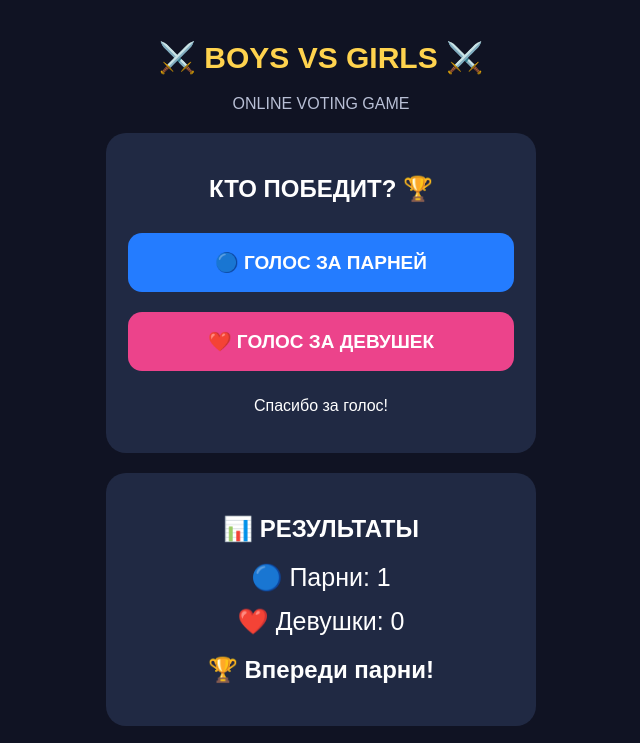
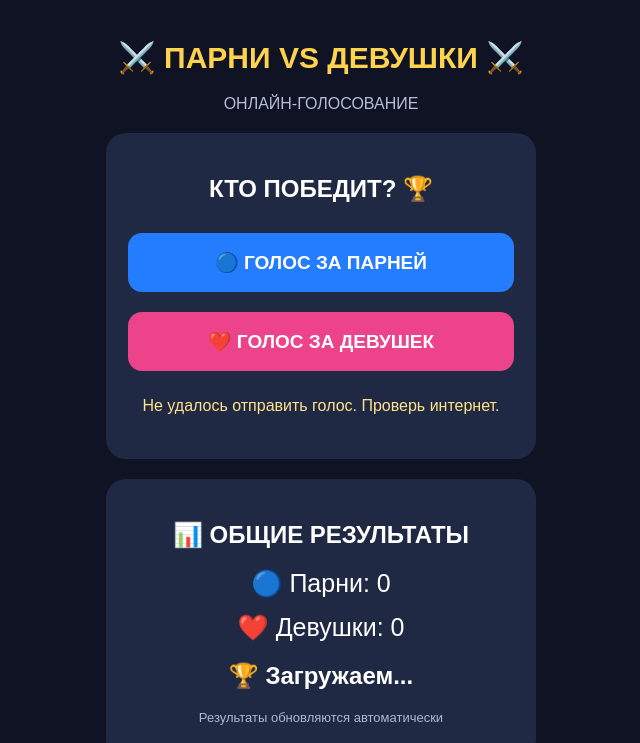
Before and after one commit to muqimovodil06-design/boys-vs-girls, a plain HTML site: page index.html in a window 1280 px wide. Both pictures are taken after a click on the button "🔵 ГОЛОС ЗА ПАРНЕЙ". Shown: the top 743 px of the page, without its empty margins (319-959 px from the left). Drawn offline with Linux system fonts and the light colour scheme; no server answers.

Commit message:
Translate HTML content to Russian

```diff
--- a/index.html
+++ b/index.html
@@ -1,80 +1,163 @@
+
 <!DOCTYPE html>
 <html lang="ru">
 <head>
 <meta charset="UTF-8">
 <meta name="viewport" content="width=device-width, initial-scale=1">
-<title>Boys vs Girls — ODIL ADMIN</title>
+<meta name="theme-color" content="#101323">
+<title>Парни vs Девушки — ODIL ADMIN</title>
 <style>
 *{box-sizing:border-box}
-body{
- margin:0;padding:20px;
- background:#101323;color:white;
- font-family:Arial,sans-serif;text-align:center
-}
+body{margin:0;padding:20px;background:#101323;color:white;font-family:Arial,sans-serif;text-align:center}
 h1{font-size:30px;color:#ffd34e}
 .subtitle{color:#b8bfd5}
-.card{
- background:#202943;border-radius:20px;
- padding:22px;margin:20px auto;max-width:430px
-}
-button{
- width:100%;padding:18px;margin:10px 0;
- border:0;border-radius:14px;
- font-size:19px;font-weight:bold;color:white;
- cursor:pointer
-}
+.card{background:#202943;border-radius:20px;padding:22px;margin:20px auto;max-width:430px}
+button{width:100%;padding:18px;margin:10px 0;border:0;border-radius:14px;font-size:19px;font-weight:bold;color:white;cursor:pointer}
+button:disabled{opacity:.55;cursor:not-allowed}
 .boys{background:#247cff}
 .girls{background:#ec438b}
-.admin{background:#535c75}
 .result{font-size:25px;margin:15px}
 .small{font-size:13px;color:#aeb8d0}
+#message{min-height:24px;color:#ffe28a}
 </style>
 </head>
 <body>
-<h1>⚔️ BOYS VS GIRLS ⚔️</h1>
-<p class="subtitle">ONLINE VOTING GAME</p>
+<h1>⚔️ ПАРНИ VS ДЕВУШКИ ⚔️</h1>
+<p class="subtitle">ОНЛАЙН-ГОЛОСОВАНИЕ</p>
+
 <div class="card">
 <h2>КТО ПОБЕДИТ? 🏆</h2>
- <button class="boys" onclick="vote('boys')">
- 🔵 ГОЛОС ЗА ПАРНЕЙ
- </button>
- <button class="girls" onclick="vote('girls')">
- ❤️ ГОЛОС ЗА ДЕВУШЕК
- </button>
- <p id="message">Выбери свою команду!</p>
+<button id="boysBtn" class="boys" onclick="vote('boys')">🔵 ГОЛОС ЗА ПАРНЕЙ</button>
+<button id="girlsBtn" class="girls" onclick="vote('girls')">❤️ ГОЛОС ЗА ДЕВУШЕК</button>
+<p id="message">Загружаем голосование...</p>
 </div>
+
 <div class="card">
- <h2>📊 РЕЗУЛЬТАТЫ</h2>
+<h2>📊 ОБЩИЕ РЕЗУЛЬТАТЫ</h2>
 <div class="result">🔵 Парни: <span id="b">0</span></div>
 <div class="result">❤️ Девушки: <span id="g">0</span></div>
- <h2 id="winner">🏆 Начинаем!</h2>
+<h2 id="winner">🏆 Загружаем...</h2>
+<p class="small">Результаты обновляются автоматически</p>
 </div>
-<div class="card">
- <h2>👑 ODIL ADMIN</h2>
- <p class="small">Панель администратора будет подключена отдельно.</p>
-</div>
+
 <p class="small">© ODIL ADMIN 2026</p>
+
 <script>
-let boys=0,girls=0;
-function vote(team){
- if(localStorage.getItem('voted')){
-  document.getElementById('message').textContent=
+const SUPABASE_URL = 'https://civihiqlrltacmzbutwv.supabase.co';
+const SUPABASE_KEY = 'sb_publishable_q1MG16YPOxWmf0_jCGn55w_JMECsTHD';
+
+const headers = {
+  apikey: SUPABASE_KEY,
+  Authorization: 'Bearer ' + SUPABASE_KEY,
+  'Content-Type': 'application/json'
+};
+
+function getDeviceId(){
+  let id = localStorage.getItem('odil_vote_device');
+  if(!id){
+    id = crypto.randomUUID();
+    localStorage.setItem('odil_vote_device', id);
+  }
+  return id;
+}
+
+function setVoted(){
+  document.getElementById('boysBtn').disabled = true;
+  document.getElementById('girlsBtn').disabled = true;
+}
+
+async function loadCounts(){
+  try{
+    const response = await fetch(
+      SUPABASE_URL + '/rest/v1/rpc/get_vote_counts',
+      {method:'POST',headers,body:'{}',cache:'no-store'}
+    );
+
+    if(!response.ok) throw new Error('Ошибка загрузки');
+
+    const rows = await response.json();
+    let boys = 0;
+    let girls = 0;
+
+    rows.forEach(row => {
+      if(row.choice === 'boys') boys = Number(row.count);
+      if(row.choice === 'girls') girls = Number(row.count);
+    });
+
+    document.getElementById('b').textContent = boys;
+    document.getElementById('g').textContent = girls;
+
+    document.getElementById('winner').textContent =
+      boys === girls ? '🤝 Пока ничья!' :
+      boys > girls ? '🏆 Впереди парни!' :
+      '🏆 Впереди девушки!';
+
+  }catch(error){
+    document.getElementById('message').textContent =
+      'Не удалось загрузить результаты. Проверь интернет.';
+  }
+}
+
+async function vote(team){
+  if(localStorage.getItem('odil_voted') === 'yes'){
+    document.getElementById('message').textContent =
       'Ты уже голосовал на этом устройстве!';
+    setVoted();
     return;
   }
- if(team==='boys')boys++;
- else girls++;
- localStorage.setItem('voted','yes');
- document.getElementById('message').textContent='Спасибо за голос!';
- update();
+
+  setVoted();
+  document.getElementById('message').textContent =
+    'Отправляем твой голос...';
+
+  try{
+    const response = await fetch(
+      SUPABASE_URL + '/rest/v1/votes',
+      {
+        method:'POST',
+        headers:{...headers,Prefer:'return=minimal'},
+        body:JSON.stringify({
+          choice:team,
+          device_id:getDeviceId()
+        })
       }
-function update(){
- document.getElementById('b').textContent=boys;
- document.getElementById('g').textContent=girls;
- document.getElementById('winner').textContent=
- boys===girls?'🤝 Ничья!':
- boys>girls?'🏆 Впереди парни!':'🏆 Впереди девушки!';
+    );
+
+    if(!response.ok){
+      if(response.status === 409){
+        localStorage.setItem('odil_voted','yes');
+        document.getElementById('message').textContent =
+          'Этот браузер уже использовал свой голос!';
+      }else{
+        throw new Error('Ошибка отправки');
       }
+    }else{
+      localStorage.setItem('odil_voted','yes');
+      document.getElementById('message').textContent =
+        'Спасибо! Твой голос учтён! ✅';
+    }
+
+    await loadCounts();
+
+  }catch(error){
+    document.getElementById('message').textContent =
+      'Не удалось отправить голос. Проверь интернет.';
+    document.getElementById('boysBtn').disabled = false;
+    document.getElementById('girlsBtn').disabled = false;
+  }
+}
+
+if(localStorage.getItem('odil_voted') === 'yes'){
+  setVoted();
+  document.getElementById('message').textContent =
+    'Ты уже голосовал на этом устройстве!';
+}else{
+  document.getElementById('message').textContent =
+    'Выбери свою команду!';
+}
+
+loadCounts();
+setInterval(loadCounts,10000);
 </script>
 </body>
 </html>
```
Lines whose indentation alone changed are shown as unchanged.
